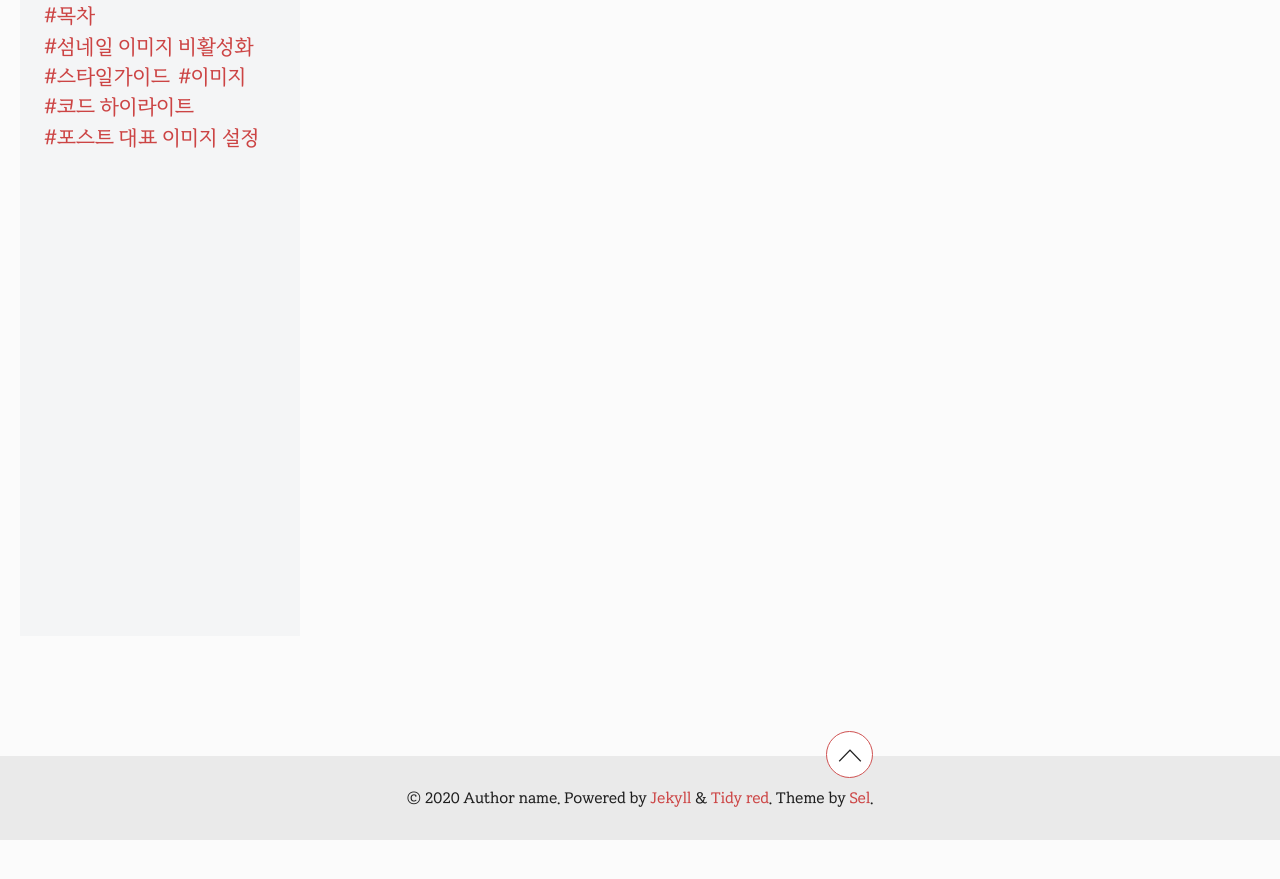
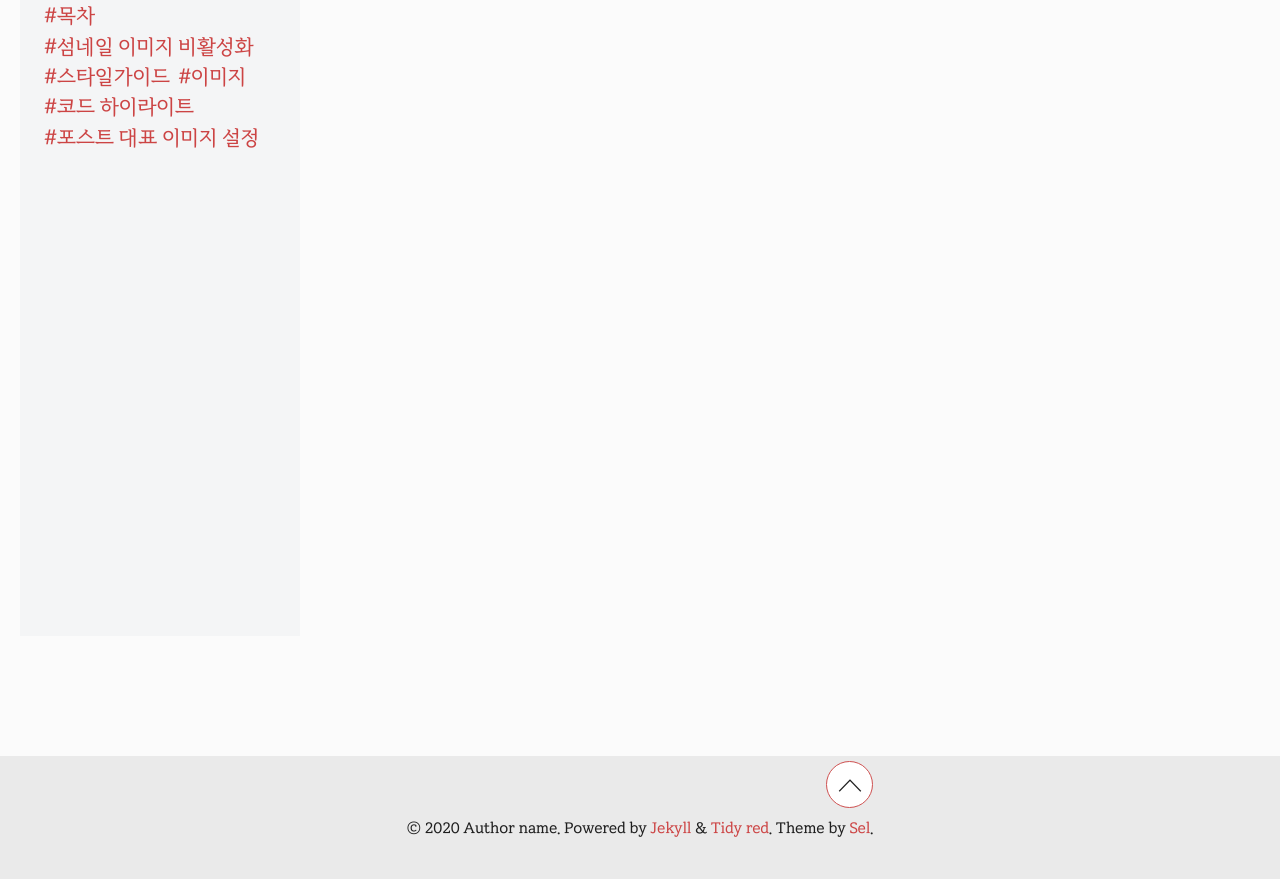
Before and after one commit to selosele/jekyll-theme-tidyred, a Jekyll site: the page built from posts-by-year.html, in a window 1280 px wide and 900 px high, scrolled down 857 px. Shown: the top 879 px of the window. Built offline with Jekyll 4.4.1, drawn with Linux system fonts in a browser that asks for light colours; before the commit the page ends 1697 px from its top, so only the background shows below that.

Commit message:
불필요 옵션 삭제로 인한 일부 마크업 삭제

```diff
--- a/_includes/mastfoot.html
+++ b/_includes/mastfoot.html
@@ -1,9 +1,5 @@
-{%- if site.atom_feed.path and site.atom_feed.mastfoot -%}
-<p class="mastfoot__rss">
-  <a href="/{{ site.atom_feed.path }}">RSS</a>
-</p>
-{%- endif -%}
-
+<footer id="mastfoot" class="mastfoot">
+  <div class="mastfoot__inner-wrap">
     <p class="mastfoot__copyright">&copy; 2020 {{ site.author.name | default: site.title }}. {{ site.data.ui-text[site.locale].powered_by | default: "Powered by" }} <a href="https://jekyllrb.com" target="_blank" title="{{ site.data.ui-text[site.locale].target_blank }}" rel="noopener noreferrer nofollow">Jekyll</a> &amp; <a href="https://selosele.github.io/jekyll-theme-tidyred" target="_blank" title="{{ site.data.ui-text[site.locale].target_blank }}" rel="noopener noreferrer nofollow">Tidy red</a>. Theme by <a href="https://github.com/selosele" target="_blank" title="{{ site.data.ui-text[site.locale].target_blank }}" rel="noopener noreferrer nofollow">Sel</a>.</p>
 
     <p class="mastfoot__btn-top">
@@ -12,3 +8,5 @@
         <span class="sr-only">{{ site.data.ui-text[site.locale].move_to_top }}</span>
       </a>
     </p>
+  </div>
+</footer>
```
Lines whose indentation alone changed are shown as unchanged.
